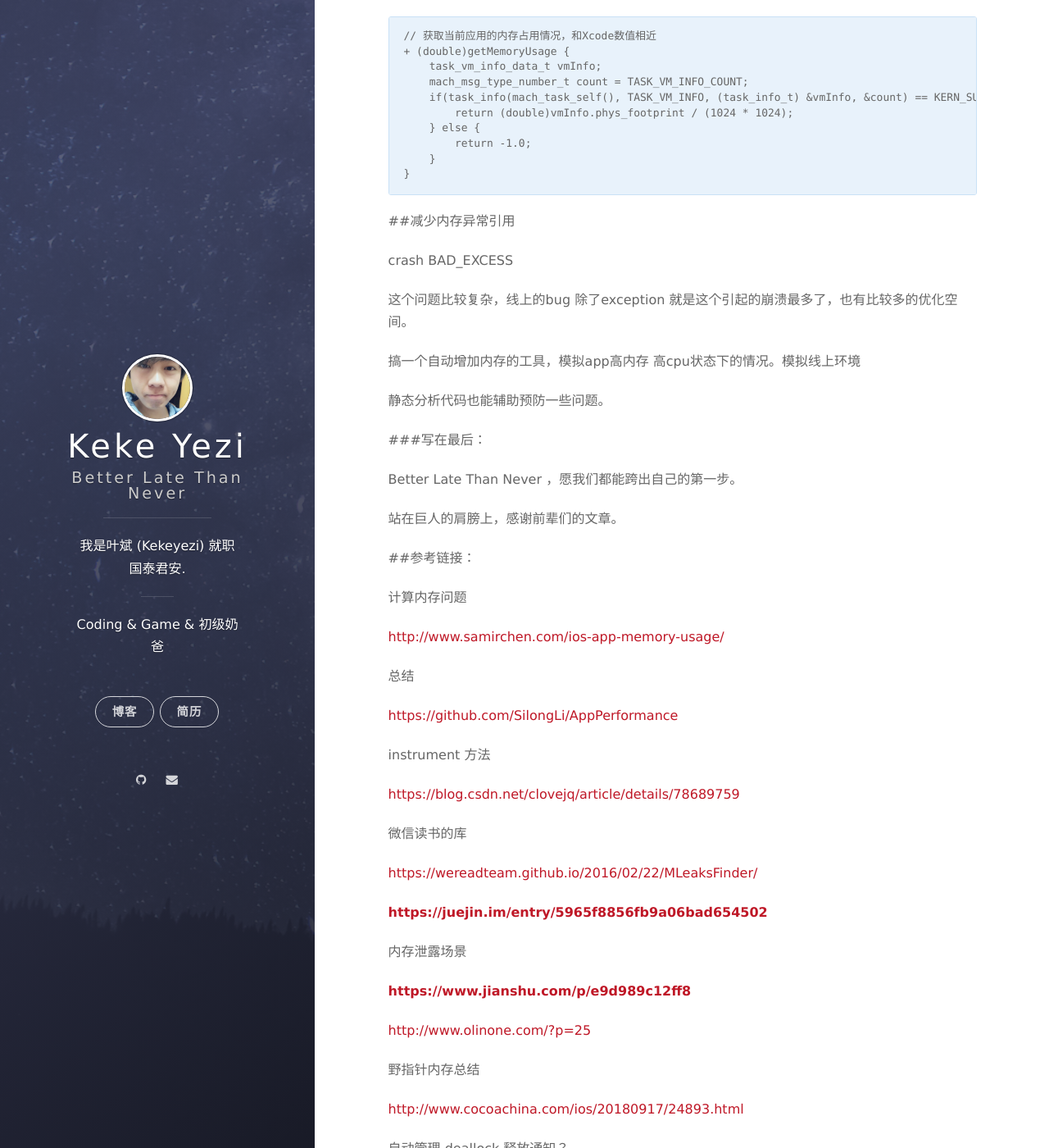
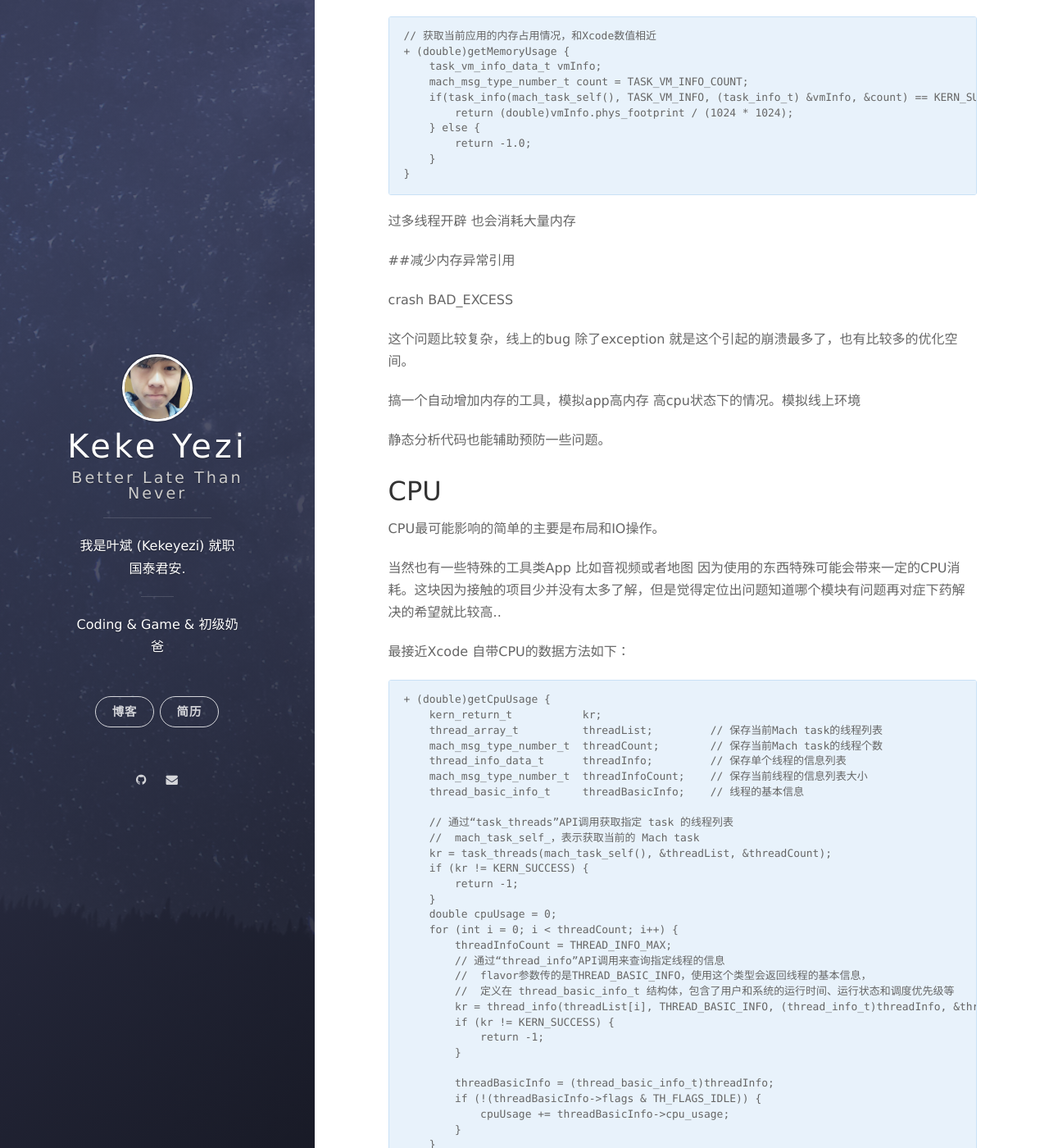
Before and after one commit to kekeYezi/kekeYezi.github.io, a Jekyll site: the page built from _posts/2019-01-07-iOS App optimization series 3 memory.markdown, in a window 1280 px wide and 1400 px high, scrolled down 1894 px. Shown: the whole window at 82% size. Built offline with Jekyll 4.4.1, drawn with Linux system fonts in a browser that asks for light colours; nearby versions of some CDN libraries; some of the changed text lies outside the part shown.

Commit message:
更新内存/CPU优化内容

````diff
--- a/_posts/2019-01-07-iOS App optimization series 3 memory.markdown
+++ b/_posts/2019-01-07-iOS App optimization series 3 memory.markdown
@@ -1,8 +1,8 @@
 ---
 layout: post
-title: iOS App Optimization series 3 内存优化
+title: iOS App Optimization series 3 内存/CPU优化
 date: 2019-01-07
-description: iOS App Optimization series 3 内存优化
+description: iOS App Optimization series 3 内存/CPU优化
 tags: 优化
 ---
 
@@ -57,7 +57,7 @@ tags: 优化
 }
 ```
 
-
+过多线程开辟 也会消耗大量内存
 
 ##减少内存异常引用
 
@@ -68,6 +68,59 @@ crash  BAD_EXCESS
 搞一个自动增加内存的工具，模拟app高内存 高cpu状态下的情况。模拟线上环境
 
 静态分析代码也能辅助预防一些问题。
+
+
+
+
+
+## CPU
+
+CPU最可能影响的简单的主要是布局和IO操作。
+
+当然也有一些特殊的工具类App 比如音视频或者地图 因为使用的东西特殊可能会带来一定的CPU消耗。这块因为接触的项目少并没有太多了解，但是觉得定位出问题知道哪个模块有问题再对症下药解决的希望就比较高..
+
+最接近Xcode 自带CPU的数据方法如下：
+
+```
++ (double)getCpuUsage {
+    kern_return_t           kr;
+    thread_array_t          threadList;         // 保存当前Mach task的线程列表
+    mach_msg_type_number_t  threadCount;        // 保存当前Mach task的线程个数
+    thread_info_data_t      threadInfo;         // 保存单个线程的信息列表
+    mach_msg_type_number_t  threadInfoCount;    // 保存当前线程的信息列表大小
+    thread_basic_info_t     threadBasicInfo;    // 线程的基本信息
+
+    // 通过“task_threads”API调用获取指定 task 的线程列表
+    //  mach_task_self_，表示获取当前的 Mach task
+    kr = task_threads(mach_task_self(), &threadList, &threadCount);
+    if (kr != KERN_SUCCESS) {
+        return -1;
+    }
+    double cpuUsage = 0;
+    for (int i = 0; i < threadCount; i++) {
+        threadInfoCount = THREAD_INFO_MAX;
+        // 通过“thread_info”API调用来查询指定线程的信息
+        //  flavor参数传的是THREAD_BASIC_INFO，使用这个类型会返回线程的基本信息，
+        //  定义在 thread_basic_info_t 结构体，包含了用户和系统的运行时间、运行状态和调度优先级等
+        kr = thread_info(threadList[i], THREAD_BASIC_INFO, (thread_info_t)threadInfo, &threadInfoCount);
+        if (kr != KERN_SUCCESS) {
+            return -1;
+        }
+
+        threadBasicInfo = (thread_basic_info_t)threadInfo;
+        if (!(threadBasicInfo->flags & TH_FLAGS_IDLE)) {
+            cpuUsage += threadBasicInfo->cpu_usage;
+        }
+    }
+
+    // 回收内存，防止内存泄漏
+    vm_deallocate(mach_task_self(), (vm_offset_t)threadList, threadCount * sizeof(thread_t));
+
+    return cpuUsage / (double)TH_USAGE_SCALE * 100.0;
+}
+```
+
+
 
 
 
````
